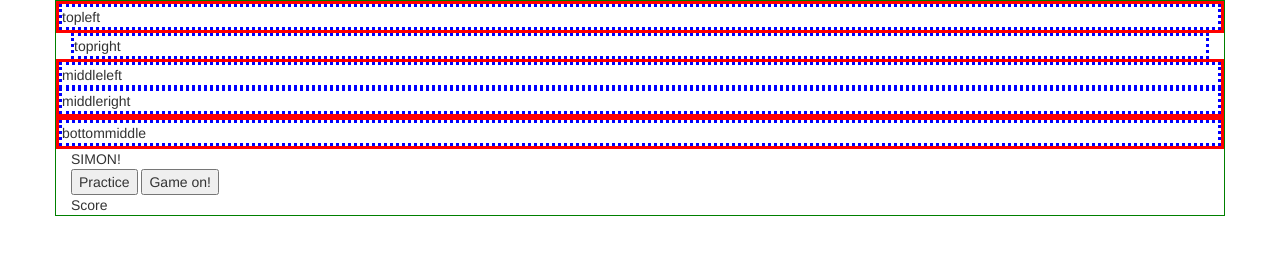
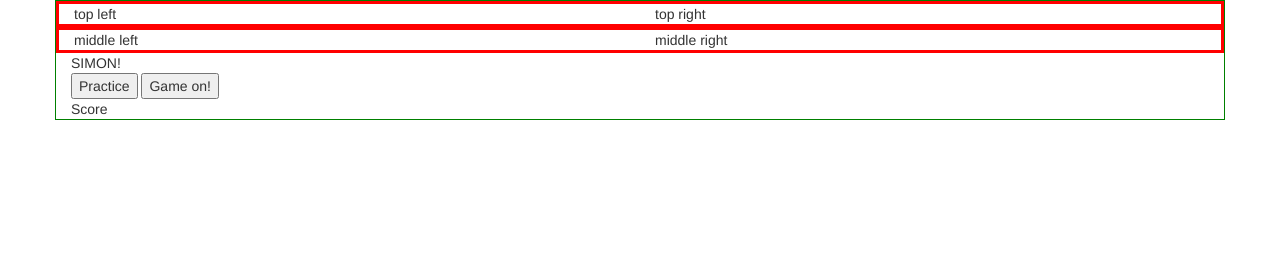
Before and after one commit to edking94/milestone-project-2, a plain HTML site: page index.html in a window 1280 px wide. Drawn offline with nearby package versions, Linux system fonts and the light colour scheme.

Commit message:
adjusting columns, justify-content-center not working

```diff
--- a/index.html
+++ b/index.html
@@ -3,37 +3,24 @@
   <head>
     <meta charset="UTF-8" />
     <meta name="viewport" content="width=device-width, initial-scale=1.0" />
-    <link
-      rel="stylesheet"
-      href="https://maxcdn.bootstrapcdn.com/bootstrap/3.4.1/css/bootstrap.min.css"
-    />
-    <link rel="stylesheet" href="assets/css/style.css" />
+    <link rel="stylesheet" href="https://maxcdn.bootstrapcdn.com/bootstrap/3.3.7/css/bootstrap.min.css" type="text/css" />
+    <link rel="stylesheet" href="https://maxcdn.bootstrapcdn.com/font-awesome/4.7.0/css/font-awesome.min.css" type="text/css" />
+    <link rel="stylesheet" href="https://cdnjs.cloudflare.com/ajax/libs/hover.css/2.1.1/css/hover-min.css" type="text/css" />
+    <link rel="stylesheet" href="assets/css/style.css" type="text/css" />
     <title>Simon Game</title>
     <!--Insert Audio Files Below-->
   </head>
 
   <body>
     <div class="container my-container">
-      <div class="row justify-content-center my-row">
-        <div class="col-4 my-col">
-          <div id="topleft">topleft</div>
+      <div class="row my-row">
+      <div class="col-xs-6">top left</div>
+      <div class="col-xs-6">top right</div>
         </div>
-      </div>
-      <div class="col-4 my-col">
-        <div id="topright">topright</div>
-      </div>
-      <div class="row my-row">
-        <div class="col my-col">
-          <div id="middleleft">middleleft</div>
+        <div class="row justify-content-around my-row">
+      <div class="col-xs-6">middle left</div>
+      <div class="col-xs-6">middle right</div>
         </div>
-        <div class="col my-col">
-          <div id="middleright">middleright</div></div>
-      </div>
-      <div class="row my-row">
-        <div class="col my-col">
-          <div id="bottommiddle">bottommiddle</div>
-        </div>
-      </div>
       <div id="control-panel">
         <div id="title" class="">SIMON!</div>
         <div id="switches">
@@ -48,6 +35,4 @@
     </div>
     <script src="js/index.js"></script>
   </body>
-  <script src="https://ajax.googleapis.com/ajax/libs/jquery/3.5.1/jquery.min.js"></script>
-  <script src="https://maxcdn.bootstrapcdn.com/bootstrap/3.4.1/js/bootstrap.min.js"></script>
 </html>
```
